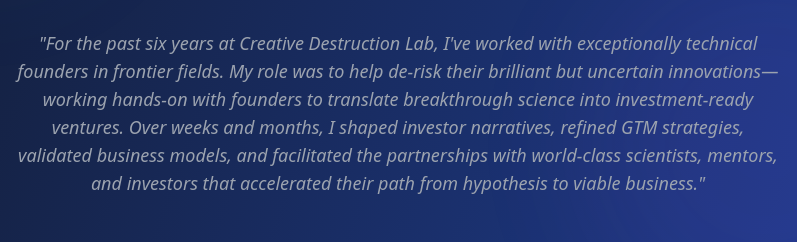
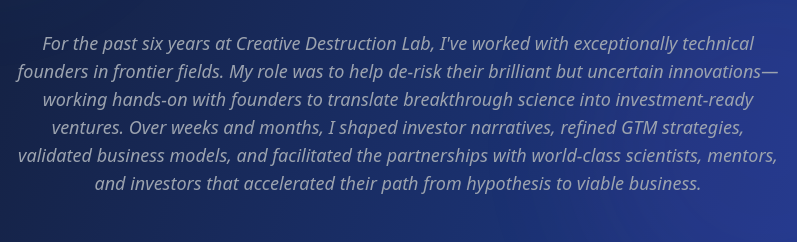
Before and after one commit to crao10/portfolio, a plain HTML site: page index.html in a window 1280 px wide. Shown: the part 383-625 px from the top of the page, 242-1039 px from the left. Drawn offline with nearby package versions, Linux system fonts and the light colour scheme.

Commit message:
Update index.html

```diff
--- a/index.html
+++ b/index.html
@@ -51,7 +51,7 @@
             </p>
 
             <div class="text-lg text-gray-400 max-w-3xl mx-auto mb-12 italic">
-                "For the past six years at Creative Destruction Lab, I've worked with exceptionally technical founders in frontier fields. My role was to help de-risk their brilliant but uncertain innovations—working hands-on with founders to translate breakthrough science into investment-ready ventures. Over weeks and months, I shaped investor narratives, refined GTM strategies, validated business models, and facilitated the partnerships with world-class scientists, mentors, and investors that accelerated their path from hypothesis to viable business."
+                For the past six years at Creative Destruction Lab, I've worked with exceptionally technical founders in frontier fields. My role was to help de-risk their brilliant but uncertain innovations—working hands-on with founders to translate breakthrough science into investment-ready ventures. Over weeks and months, I shaped investor narratives, refined GTM strategies, validated business models, and facilitated the partnerships with world-class scientists, mentors, and investors that accelerated their path from hypothesis to viable business.
             </div>
 
             <div class="flex flex-wrap justify-center gap-4">
```
